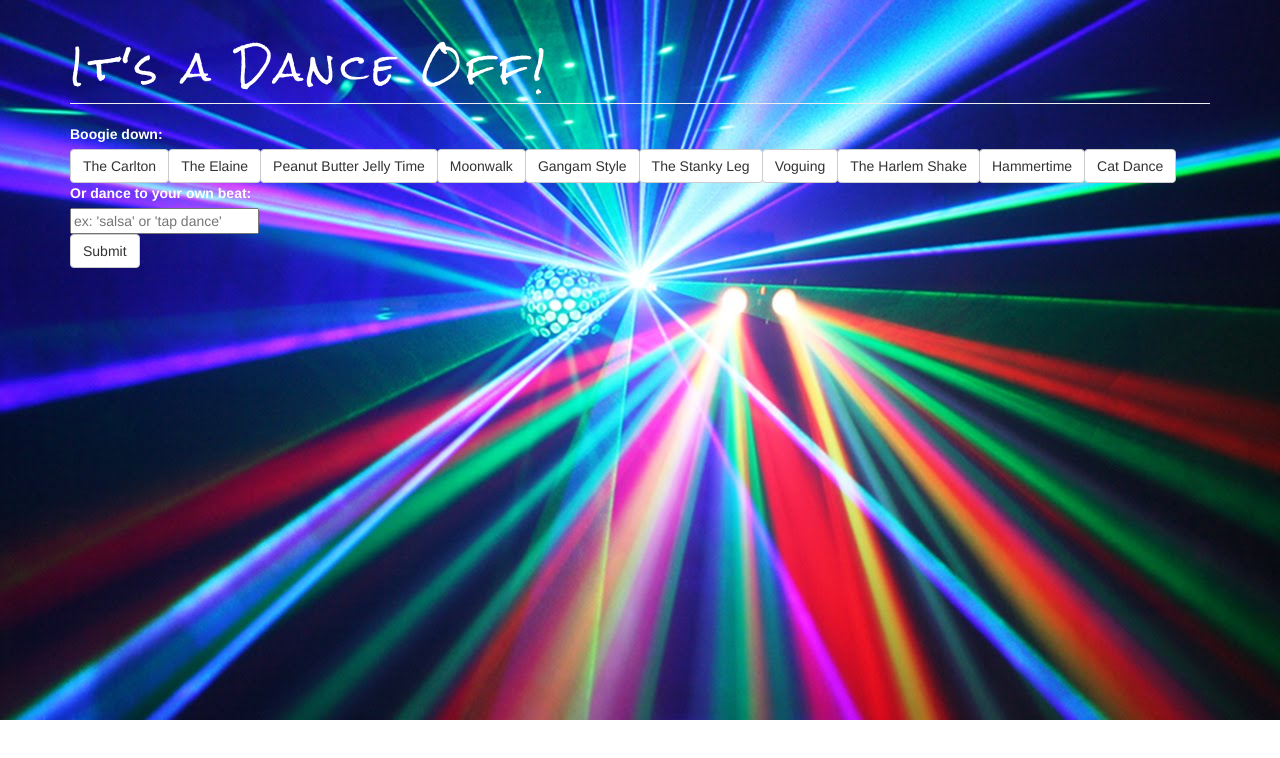
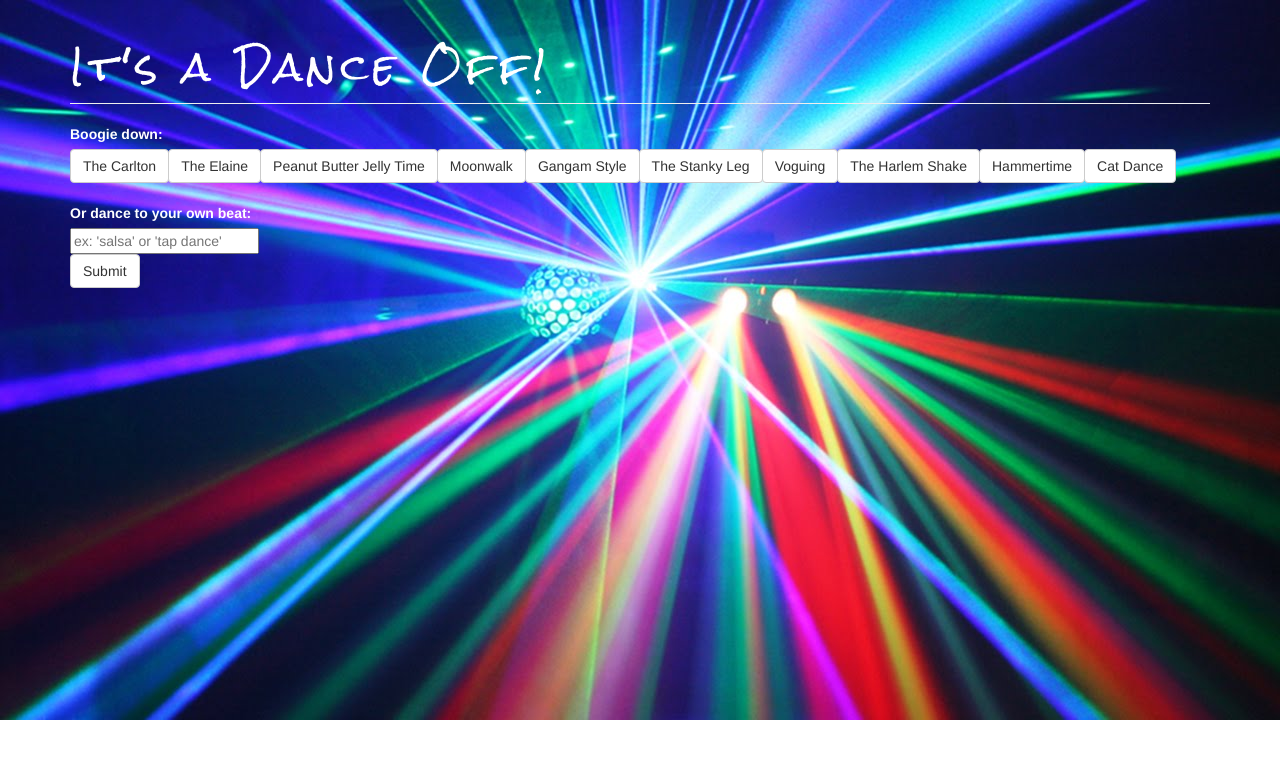
Before and after one commit to lryoung9/GIFantastic, a plain HTML site: page index.html in a window 1280 px wide. Drawn offline with nearby package versions, Linux system fonts and the light colour scheme.

Commit message:
added margin between buttons and submit form

```diff
--- a/style.css
+++ b/style.css
@@ -25,3 +25,7 @@ img {
 .clearfix {
 	overflow: hidden;
 }
+
+form, .btn-group {
+	margin-bottom: 20px;
+}
```
